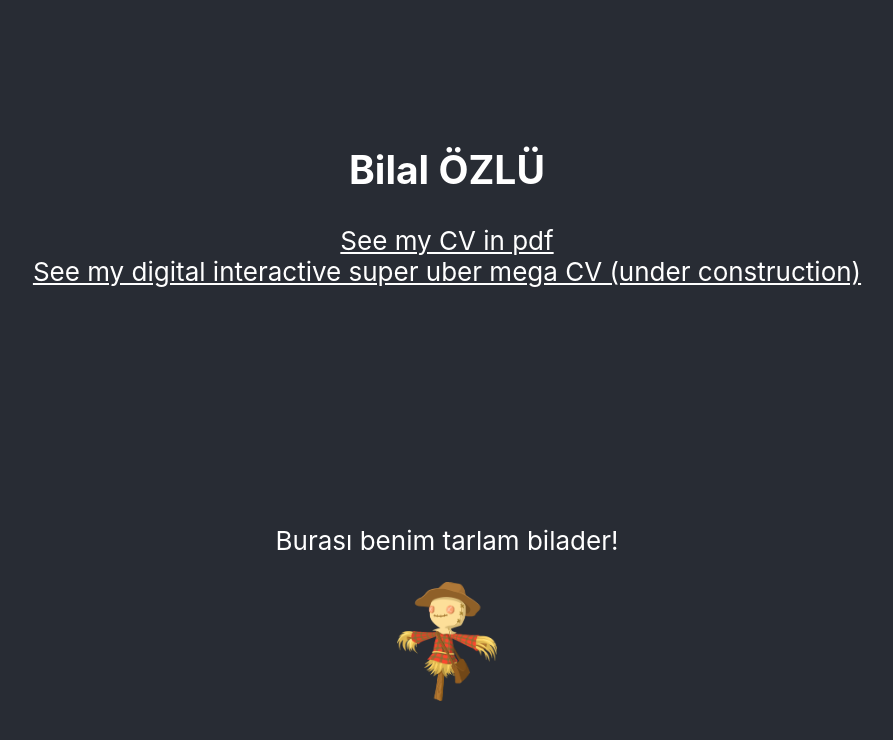
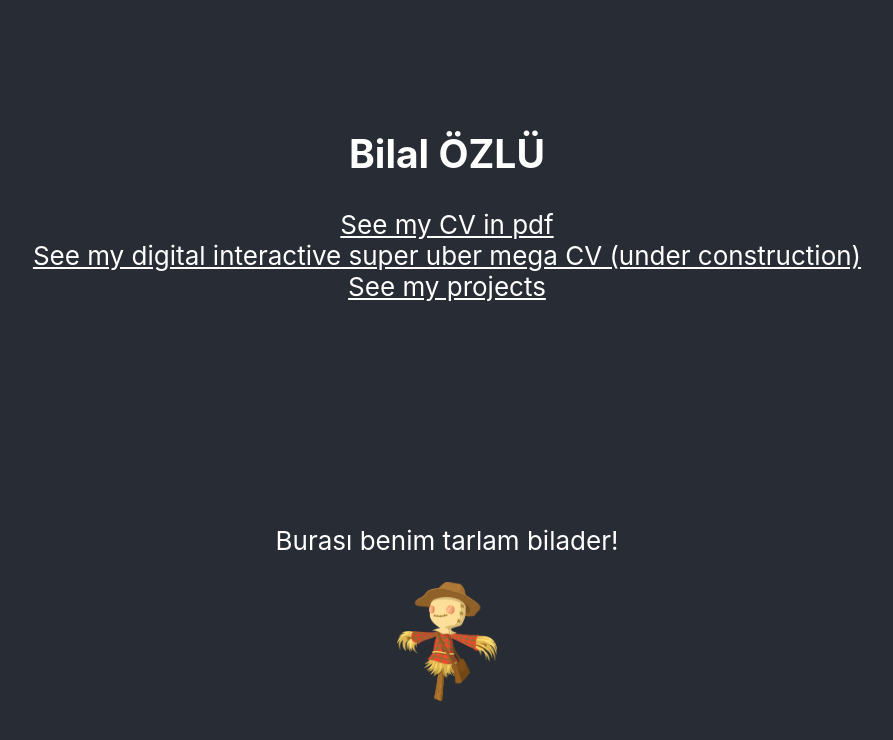
Before and after one commit to bilalozlu/homepage, a React (Create React App) app: page / in a window 1280 px wide. Shown: the top 740 px of the page, without its empty margins (193-1086 px from the left). Built offline with nearby package versions, Linux system fonts and the light colour scheme.

Commit message:
projects link(will be filled) added to homepage

```diff
--- a/src/App.js
+++ b/src/App.js
@@ -11,13 +11,16 @@ function App() {
         <a href="BilalOzlu_CV.pdf">
           See my CV in pdf
         </a>
-          <Link to={"./CV"}>See my digital interactive super uber mega CV (under construction)</Link>
+        <Link to={"./CV"}>See my digital interactive super uber mega CV (under construction)</Link>
+        <a href="https://translator.bilalozlu.com/">
+          See my projects
+        </a>
       </header>
       <footer>
         <p>
           Burası benim tarlam bilader!
         </p>
-        <img alt="scarecrow" src="korkuluk.png" width="100px"/>
+        <img alt="scarecrow" src="korkuluk.png" width="100px" />
       </footer>
     </div>
   );
```
